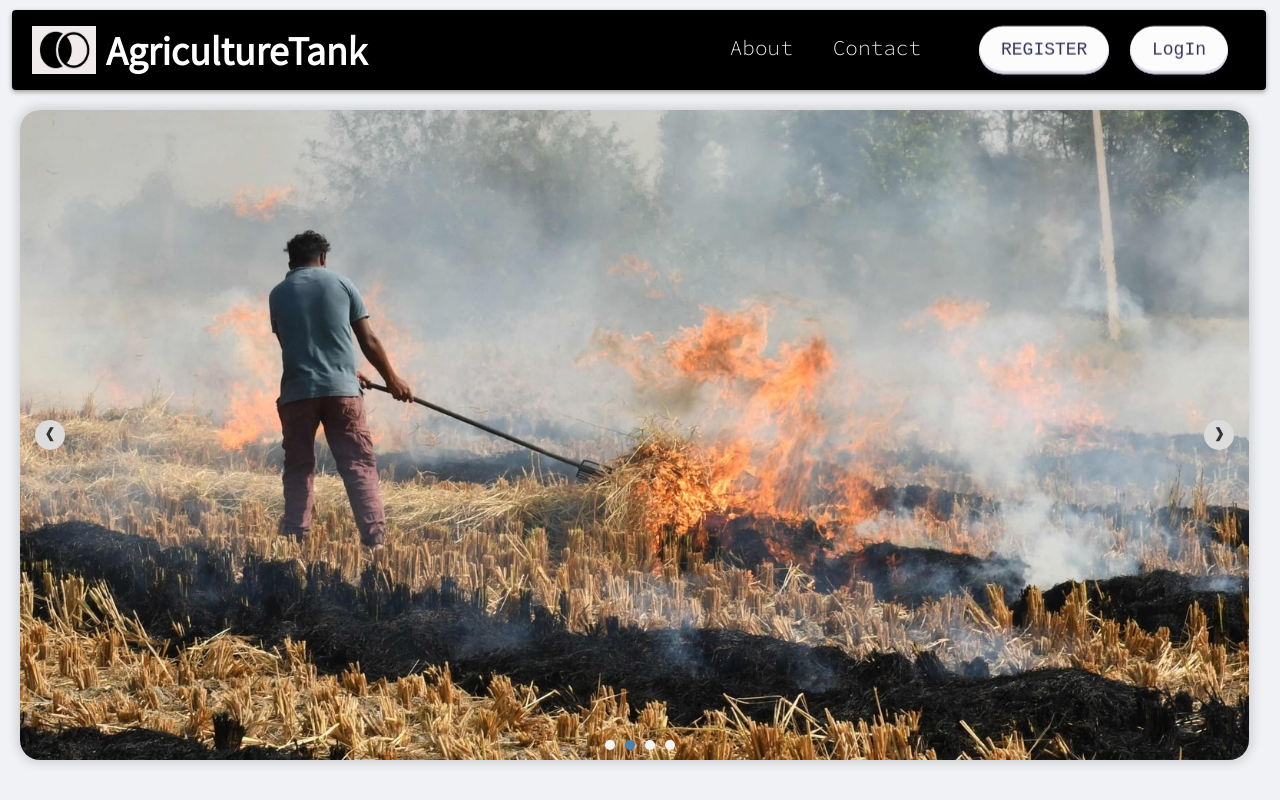
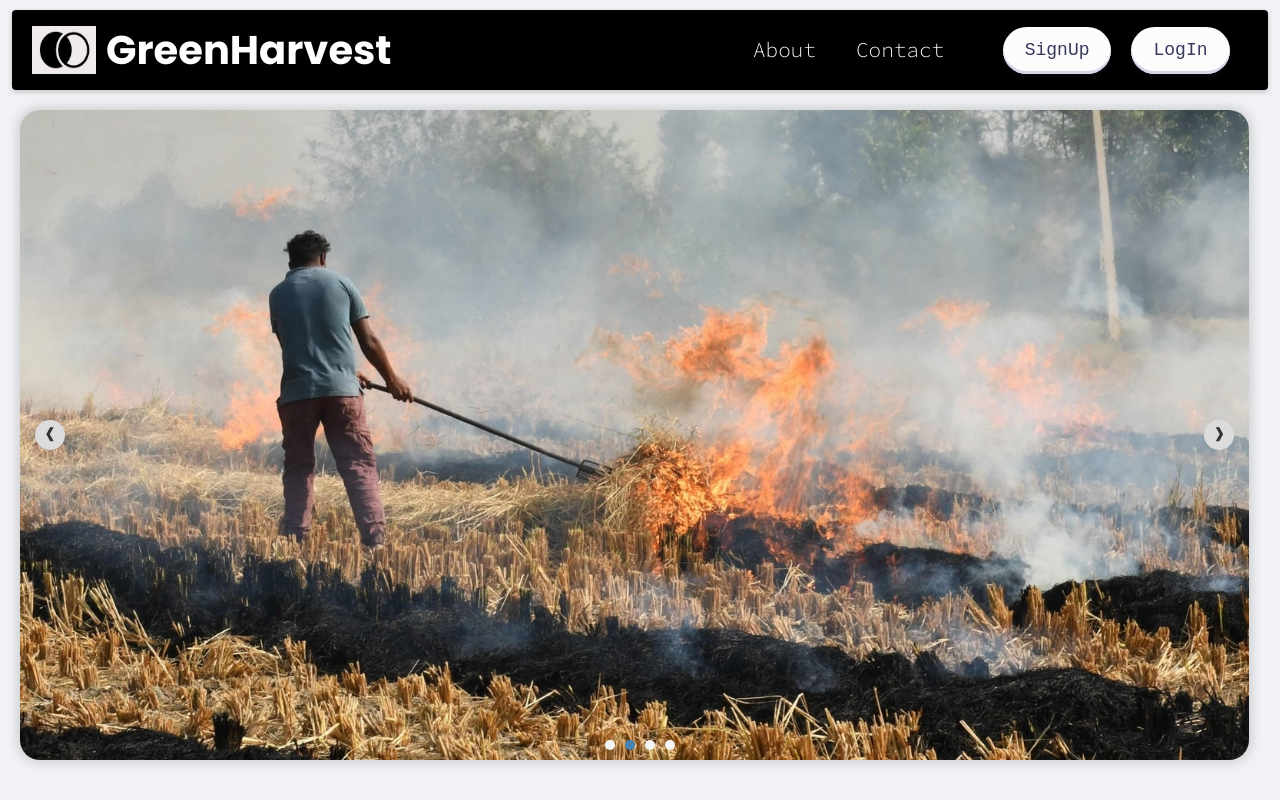
Before and after one commit to shahidusmaniii/StubbleManagement, a React (Create React App) app in the folder Frontend/: page /FarmerHome in a window 1280 px wide. Shown: the top 800 px of the page. Built offline with nearby package versions, Linux system fonts and the light colour scheme; no server answers; a web font is replaced by a local one.

Commit message:
custom-hook created

```diff
--- a/Frontend/src/Components/Navbar/Navbar.js
+++ b/Frontend/src/Components/Navbar/Navbar.js
@@ -1,29 +1,29 @@
-import React, { useContext, useState, useEffect } from 'react';
+import React, { useContext, useEffect } from 'react';
 import '../../styles/Navbar.css';
 import AppContext from '../../context/AppContext'
 import { useNavigate } from 'react-router-dom';
 function Navbar() {
-      const [user1, setUser1] = useState("");
+    // const [user1, setUser1] = useState("");
     const { loggedinC, LoginC, loggedinF, LoginF, loggedinA, LoginA, user, setUser } = useContext(AppContext);
-      useEffect(() => {
+    // useEffect(() => {
 
-      }, [user])
-      useEffect(() => {
-            let u = JSON.parse(localStorage.getItem("userLogin"));
-            u ? setUser(u) : setUser(null)
-      }, [])
-      useEffect(() => {
-            const user2 = localStorage.getItem("user");
-            setUser1(user2);
-      }, [loggedinA, loggedinC, loggedinF]);
+    // }, [user])
+    // useEffect(() => {
+    //    setUser();
+    // }, []);
+    // useEffect(() => {
+    //     const user2 = localStorage.getItem("user");
+    //     setUser1(user2);
+    // }, [loggedinA, loggedinC, loggedinF]);
 
     const Logout = () => {
-            localStorage.removeItem('loginA');
-            localStorage.removeItem('loginF');
-            localStorage.removeItem('userLogin');
+        // localStorage.removeItem('loginA');
+        // localStorage.removeItem('loginF');
+        // localStorage.removeItem('loginC');
+        // localStorage.removeItem('userLogin');
         setUser(null);
-            setUser1(null);
-            LoginC(null, 'false');
+        // setUser1(null);
+        LoginC('false');
         LoginA('false');
         LoginF('false');
         navigate('/')
@@ -49,19 +49,16 @@ function Navbar() {
                 <div className="navbar-logo">
                     <img src="../images/v914-ning-21a.jpg" className="company-logo" alt="" />
                     <strong className="Companyname">
-                                    AgricultureTank
+                        GreenHarvest
                     </strong>
                 </div>
                 <div className="navbar-right">
                     <div className="navbar-options">
                         <span className="navbar-options-btn">
                             {loggedinF === 'true' && <a href='/FarmerHome'>Home</a>}
-                                          {loggedinC === 'true' && <a href='/CompanyHome'>Home</a>
-                                          }
-                                          {loggedinA === 'true' && <a href='/AdminHome'>Home</a>
-                                          }
-                                          {loggedinA === 'false' && loggedinF === 'false' && loggedinC === 'false' && <a href='/'>Home</a>
-                                          }
+                            {loggedinC === 'true' && <a href='/CompanyHome'>Home</a>}
+                            {loggedinA === 'true' && <a href='/AdminHome'>Home</a>}
+                            {loggedinA === 'false' && loggedinF === 'false' && loggedinC === 'false' && <a href='/'>Home</a>}
                         </span>
                         <span className="navbar-options-btn">
                             <a href="#about">About</a>
@@ -74,13 +71,13 @@ function Navbar() {
                         {
                             user ?
                                 <>
-                                                      <button role="button" className="button-name" onClick={ProfileFun}>{user.name}</button>
+                                    <button role="button" className="button-name" onClick={ProfileFun}>{user}</button>
                                     <button role="button" className="button-name" onClick={Logout}>LogOut</button>
                                 </>
                                 :
                                 <>
 
-                                                      <button role="button" className="button-name" onClick={handleSignup}>REGISTER</button>
+                                    <button role="button" className="button-name" onClick={handleSignup}>SignUp</button>
                                     <button role="button" className="button-name" onClick={handleLogin}>LogIn</button>
                                 </>
 
--- a/Frontend/src/pages/Home/Home.js
+++ b/Frontend/src/pages/Home/Home.js
@@ -11,10 +11,6 @@ const countries = [
         image: "/images/agri3.jpg",
         title: "Brazil",
     },
-      // {
-      //   image: "/images/farm.jpg",
-      //   title: "China",
-      // },
     {
         image: "/images/burning3.jpg",
         title: "France",
@@ -81,7 +77,7 @@ const Home = () => {
                             <Piechart className='piechartcss' /></div>
                     </div>
                     <div className="text-container">
-                                    <h3 className="text-head">You Want To See Our Prediction of Howmuch Residue will be generated according to the size of your land?</h3>
+                        <h3 className="text-head">You Want To See Our Prediction of How much Residue will be generated according to the size of your land?</h3>
                         <div className="space"></div>
                         <button class="learn-more" onClick={HandleResearch}>
                             <span class="circle" aria-hidden="true">
--- a/Frontend/src/pages/Profile/Admin/AdminHomePage/AdminHome.js
+++ b/Frontend/src/pages/Profile/Admin/AdminHomePage/AdminHome.js
@@ -1,7 +1,6 @@
 import React, { useEffect, useState, useContext } from 'react';
 import { useNavigate } from 'react-router-dom';
 import '../../../../styles/AdminHome.css'
-
 import axios from 'axios';
 import AppContext from '../../../../context/AppContext'
 
@@ -15,9 +14,9 @@ const AdminHome = () => {
       const getData = async () => {
             try {
                   const { data } = await axios.post("http://localhost:8000/AdminHome");
-                  if (data?.room && data?.service1) {
+                  if (data?.room && data?.Service) {
                         setRoom(data.room);
-                        setService(data.service1);
+                        setService(data.Service);
                   } else {
                         alert(data?.message);
                   }
--- a/Frontend/src/styles/Home.css
+++ b/Frontend/src/styles/Home.css
@@ -1,10 +1,12 @@
-@import url('https://fonts.googleapis.com/css2?family=Source+Code+Pro:wght@300&display=swap');
-@import url('https://fonts.googleapis.com/css2?family=Assistant&display=swap');
-@import url('https://fonts.googleapis.com/css2?family=Anton&display=swap');
-
 html {
     font-size: 62.5%;
+    font-family: 'Times New Roman', Times, serif;
 }
+
+p {
+    font-family: 'Times New Roman', Times, serif;
+}
+
 .space {
     margin: 17rem;
 }
@@ -12,7 +14,6 @@ html {
 .space1 {
     margin: 11rem;
 }
-
 
 /* service button css */
 .service {
@@ -22,38 +23,31 @@ html {
 
 /* next text and image side by side content*/
 /* Data Container */
-
 .datacontainer {
-      /* overflow:scroll ; */
     display: flex;
     border: .2rem solid black;
     width: 100%;
     background-color: rgb(235, 235, 220);
-      /* margin-top: 100px; */
     padding: 5rem;
+    font-family: 'Times New Roman', Times, serif;
 }
 
 .piechartcss {
     width: 10rem;
-      /* margin: 20rem; */
     padding: 5rem;
 }
 
-.text-head {
-      font-family: 'Anton', sans-serif;
+/* .text-head {
+    font-family: 'Times New Roman', Times, serif;
     font-stretch: expanded;
     font-size: x-large;
-      /* font-style:oblique; */
     line-height: 3.5rem;
-}
+} */
 
-.text-container {
+/* .text-container {
     padding: 3rem;
-      font-size: 1.5rem;
-}
-
-/* .text-Contant{
-    font-size: 16rem;
+    font-size: 2.5rem;
+    font-family: 'Times New Roman', Times, serif;
 } */
 
 .image1 {
@@ -68,21 +62,20 @@ html {
     height: 30rem;
 }
 
-
-
 /* Contact & about us page */
 #contact {
     background-color: rgb(165 128 0 / 10%);
+    font-size: 1.5rem;
     padding: 20rem;
 }
 
 #about {
     background-color: black;
     color: white;
-      font-family: 'Assistant', 'Franklin Gothic Medium', 'Arial Narrow', Arial, sans-serif;
+    font-family: 'Times New Roman', Times, serif;
+    font-size: 1.5rem;
     padding: 20rem;
 }
-
 
 /* Learn more button */
 button {
@@ -96,7 +89,7 @@ button {
     background: transparent;
     padding: 0;
     font-size: inherit;
-      font-family: inherit;
+    font-family: 'Times New Roman', Times, serif;
 }
 
 button.learn-more {
@@ -158,6 +151,7 @@ button.learn-more .button-text {
     line-height: 1.9;
     text-align: center;
     text-transform: uppercase;
+    font-family: 'Times New Roman', Times, serif;
 }
 
 button:hover .circle {
@@ -173,50 +167,38 @@ button:hover .button-text {
     color: #fff;
 }
 
-/* @media(min-width:1900px){
-    html{
-      font-size: 255%;
-
-    }
-  } */
 @media(min-width:1600px) {
     html {
         font-size: 75%;
-
     }
 }
 
 @media(max-width:412px) {
     html {
         font-size: 50%;
-
     }
 }
 
 @media(max-width:380px) {
     html {
         font-size: 50%;
-
     }
 }
 
 @media(max-width:300px) {
     html {
         font-size: 30%;
-
     }
 }
 
 @media(max-width:200px) {
     html {
         font-size: 20%;
-
     }
 }
 
 @media(max-width:140px) {
     html {
         font-size: 10%;
-
     }
 }
--- a/Frontend/src/styles/Navbar.css
+++ b/Frontend/src/styles/Navbar.css
@@ -1,34 +1,40 @@
 @import url('https://fonts.googleapis.com/css2?family=Source+Code+Pro:wght@300&display=swap');
 @import url('https://fonts.googleapis.com/css2?family=Assistant&display=swap');
+
+:root {
+    --primary-bg: #000000;
+    --primary-text: #FFFFFF;
+    --button-bg: #FCFCFD;
+    --button-text: #36395A;
+    --button-hover: black;
+    --hover-text: #e96868;
+}
+
+* {
+    margin: 0;
+    padding: 0;
+    box-sizing: border-box;
+}
 
 html {
     font-size: 62.5%;
 }
 
+body {
+    font-family: 'Assistant', sans-serif;
+}
+
 .navbar-container {
     display: flex;
     justify-content: space-between;
-      /* margin-top: 1rem; */
+    align-items: center;
+    background-color: var(--primary-bg);
+    padding: 1rem 2rem;
+    height: 8rem;
     margin: 1rem 1.2rem;
-      width: 98%;
     border-radius: 0.4rem;
-      align-items: center;
-      height: 8rem;
-      background-color: rgb(0, 0, 0);
-      padding: 0 2rem;
-      box-shadow: 0rem 0.2rem 0.5rem #999;
-      top: 0;
-      left: 0;
-      /* width: 100%; */
-      z-index: 1;
-      transition: opacity 0.5s ease-out;
+    box-shadow: 0 0.2rem 0.5rem rgba(153, 153, 153, 0.5);
     animation: slide-down 0.5s ease-out;
-}
-
-.navbar-logo {
-      display: flex;
-      justify-content: center;
-      align-items: center;
 }
 
 @keyframes slide-down {
@@ -41,11 +47,11 @@ html {
     }
 }
 
-/* .main{
-  overflow-y: scroll
-} */
+.navbar-logo {
+    display: flex;
+    align-items: center;
+}
 
-/* Company Logo and Name */
 .company-logo {
     width: 6.4rem;
     height: 4.8rem;
@@ -54,87 +60,60 @@ html {
 }
 
 .Companyname {
-      color: white;
-      font-family: 'Assistant', sans-serif;
+    color: var(--primary-text);
     font-size: 4rem;
     margin-left: 1rem;
-      /* margin-bottom: 50px; */
-      /* line-height: 44px; */
 }
 
+.navbar-options {
+    display: flex;
+    align-items: center;
+}
 
-/* Navbar names */
 .navbar-options-btn a {
-      color: #f2f2f2;
+    color: var(--primary-text);
     font-family: 'Source Code Pro', monospace;
     text-decoration: none;
     font-size: 2.1rem;
     margin-right: 4rem;
-
+    transition: color 0.3s ease;
 }
 
 .navbar-options-btn a:hover {
-      color: rgb(233, 104, 104);
-}
-
-.navbar-options {
-      display: flex;
-      margin-top: 1rem;
+    color: var(--hover-text);
 }
 
 .navbar-right {
     display: flex;
+    align-items: center;
 }
 
-.navbar-right a {
-      margin-left: auto;
+.button-name {
+    font-family: "JetBrains Mono", monospace;
+    font-size: 1.8rem;
+    color: var(--button-text);
+    background-color: var(--button-bg);
+    border: none;
+    border-radius: 3.4rem;
+    padding: 1rem 2.2rem;
+    margin: 0 1rem;
+    cursor: pointer;
+    transition: all 0.3s ease;
+    box-shadow:
+        rgba(45, 35, 66, 0.2) 0 0.2rem 0.4rem,
+        rgba(45, 35, 66, 0.15) 0 0.7rem 1.3rem -0.3rem,
+        #D6D6E7 0 -0.3rem 0 inset;
 }
 
-
-/* Login Button */
-.button-name {
-      align-items: center;
-      appearance: none;
-      background-color: #FCFCFD;
-      border-radius: 3.4rem;
-      border-width: 0;
-      box-shadow: rgba(45, 35, 66, 0.2) 0 0.2rem 0.4rem, rgba(45, 35, 66, 0.15) 0 0.7rem 1.3rem -0.3rem, #D6D6E7 0 -0.3rem 0 inset;
-      box-sizing: border-box;
-      color: #36395A;
-      cursor: pointer;
-      display: inline-flex;
-      font-family: "JetBrains Mono", monospace;
-      height: 4.8rem;
-      justify-content: center;
-      line-height: 1;
-      list-style: none;
-      overflow: hidden;
-      padding-left: 2.2rem;
-      padding-right: 2.2rem;
-      margin: 0rem 1rem;
-      position: relative;
-      text-align: left;
-      text-decoration: none;
-      transition: box-shadow .15s, transform .15s;
-      user-select: none;
-      -webkit-user-select: none;
-      touch-action: manipulation;
-      white-space: nowrap;
-      will-change: box-shadow, transform;
-      font-size: 1.8rem;
-}
-
-.call {
-      text-decoration: none;
-}
-
+.button-name:hover,
 .button-name:focus {
-      box-shadow: #D6D6E7 0 0 0 1rem inset, rgba(45, 35, 66, 0.4) 0 0.2rem 0.4rem, rgba(45, 35, 66, 0.3) 0 0.7rem 0.13rem -0.3rem, #D6D6E7 0 -0.3 0 inset;
-}
-
-.button-name:hover {
-      box-shadow: rgba(245, 242, 242, 0.3) 0 0.4rem 0.8rem, rgba(251, 249, 255, 0.2) 0 0.7rem 1.3rem -0.3rem, #D6D6E7 0 -0.3rem 0 inset;
-      transform: translateY(-0.1rem);
+    background-color: var(--button-hover);
+    color: var(--primary-text);
+    box-shadow:
+        rgba(45, 35, 66, 0.3) 0 0.4rem 0.8rem,
+        rgba(45, 35, 66, 0.2) 0 0.7rem 1.3rem -0.3rem,
+        #D6D6E7 0 -0.3rem 0 inset;
+    transform: translateY(-0.2rem);
 }
 
 .button-name:active {
```
Also changed, not shown: Frontend/src/context/AppContextProvider.js (+10 -8 lines), Frontend/src/hooks/useUser.js (added, +21 -0 lines), Frontend/src/pages/Auth/Login/LoginAdmin.js (+11 -19 lines), Frontend/src/pages/Profile/Admin/FulfillRequest/ClearRequest.js (+4 -4 lines), Frontend/src/pages/Profile/Admin/FulfillRequest/CompleteRequest.js (+21 -21 lines), Frontend/src/styles/CompanyHome.css (+3 -15 lines), Frontend/src/Components/Carousel/Carousel.js (indentation only), 1 other file (tests, documents, lock files or other folders). Lines whose indentation alone changed are shown as unchanged.
